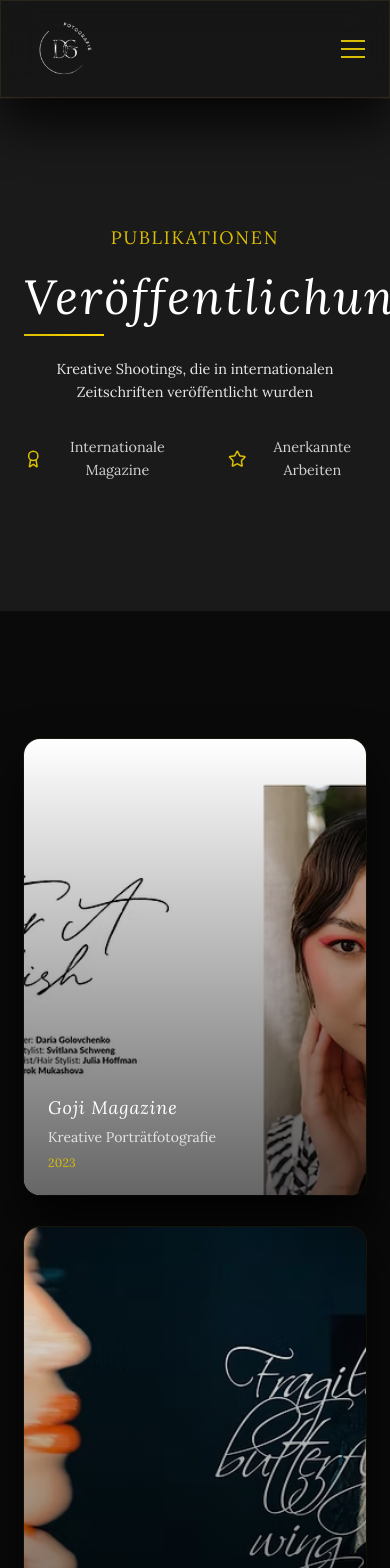
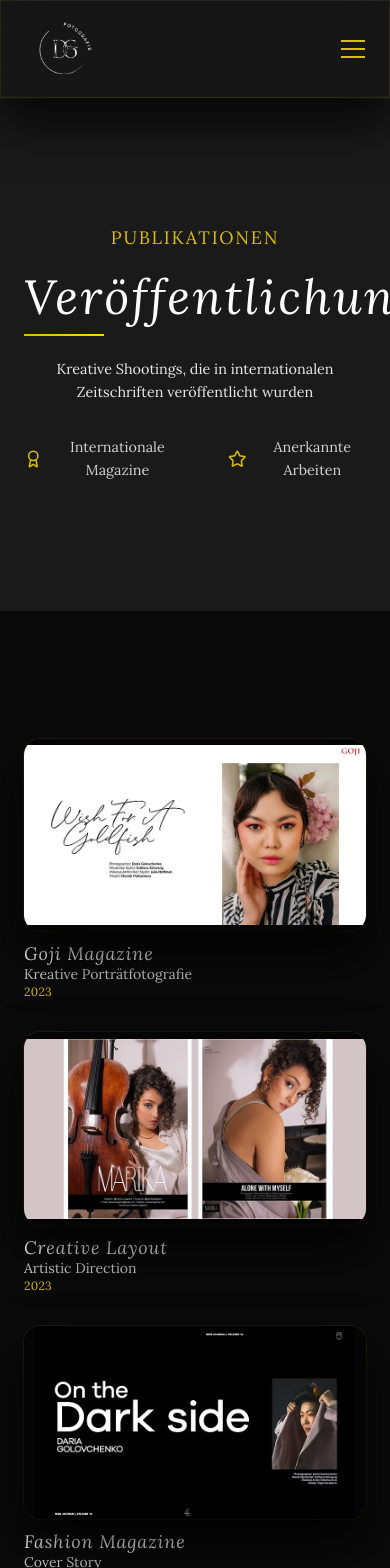
Before and after one commit to EwgenijBril/Fotostudio, a Next.js app: page /veroeffentlichungen in a window 390 px wide. Shown: the top 1568 px of the page. Built offline with nearby package versions, Linux system fonts and the light colour scheme.

Commit message:
change styles

```diff
--- a/app/kontakt/page.tsx
+++ b/app/kontakt/page.tsx
@@ -57,7 +57,7 @@ export default function KontaktPage() {
           <div className="grid grid-cols-1 md:grid-cols-2 gap-10 max-w-6xl mx-auto">
             {/* Contact Form */}
             <div className={`${isVisible ? "animate-cinematic-slide-in" : ""}`} style={{ animationDelay: "0.4s" }}>
-              <div className="glass-dark rounded-2xl p-8 cinematic-shadow">
+              <div className="glass-dark p-8 cinematic-shadow">
                 <div className="text-gold text-lg font-light tracking-[0.2em] mb-4 text-dramatic">NACHRICHT SENDEN</div>
                 <h3 className="font-light tracking-wide mb-8 text-white text-cinematic accent-line-gold">
                   Projekt anfragen
@@ -159,7 +159,7 @@ export default function KontaktPage() {
               className={`${isVisible ? "animate-cinematic-slide-in-right" : ""}`}
               style={{ animationDelay: "0.6s" }}
             >
-              <div className="glass-dark rounded-2xl p-8 cinematic-shadow">
+              <div className="glass-dark p-8 cinematic-shadow">
                 <div className="text-gold text-lg font-light tracking-[0.2em] mb-4 text-dramatic">
                   KONTAKTINFORMATIONEN
                 </div>
@@ -167,7 +167,7 @@ export default function KontaktPage() {
                   Erreichen Sie mich
                 </h3>
 
-                <div className="space-y-8 mb-12">
+                <div className="space-y-1 mb-2">
                   {[
                     {
                       icon: Mail,
--- a/app/veroeffentlichungen/page.tsx
+++ b/app/veroeffentlichungen/page.tsx
@@ -3,7 +3,7 @@
 import Image from "next/image"
 import Link from "next/link"
 import { Button } from "@/components/ui/button"
-import { Award, Star, Eye } from "lucide-react"
+import { Award, Star } from "lucide-react"
 import { useEffect, useState } from "react"
 
 export default function VeroeffentlichungenPage() {
@@ -13,6 +13,7 @@ export default function VeroeffentlichungenPage() {
     setIsVisible(true)
   }, [])
 
+  // Данные оставил как есть — size/position больше не используются
   const publications = [
     {
       id: 1,
@@ -23,14 +24,15 @@ export default function VeroeffentlichungenPage() {
       size: "large",
       position: { top: "10%", left: "5%" },
     },
+
     {
       id: 2,
-      image: "/images/publications/raamat-magazine.avif",
-      title: "RAAMAT Magazine",
-      description: "Oktober 2021 Issue",
-      year: "2021",
-      size: "medium",
-      position: { top: "15%", right: "10%" },
+      image: "/images/publications/creative-layout.avif",
+      title: "Creative Layout",
+      description: "Artistic Direction",
+      year: "2023",
+      size: "small",
+      position: { bottom: "10%", left: "40%" },
     },
     {
       id: 3,
@@ -79,27 +81,14 @@ export default function VeroeffentlichungenPage() {
     },
     {
       id: 8,
-      image: "/images/publications/creative-layout.avif",
-      title: "Creative Layout",
-      description: "Artistic Direction",
-      year: "2023",
-      size: "small",
-      position: { bottom: "10%", left: "40%" },
+      image: "/images/publications/raamat-magazine.avif",
+      title: "RAAMAT Magazine",
+      description: "Oktober 2021 Issue",
+      year: "2021",
+      size: "medium",
+      position: { top: "15%", right: "10%" },
     },
   ]
-
-  const getSizeClasses = (size: string) => {
-    switch (size) {
-      case "large":
-        return "w-80 h-96"
-      case "medium":
-        return "w-64 h-80"
-      case "small":
-        return "w-48 h-60"
-      default:
-        return "w-64 h-80"
-    }
-  }
 
   return (
     <div className="pt-24 bg-dark">
@@ -129,52 +118,65 @@ export default function VeroeffentlichungenPage() {
       </section>
 
       {/* Publications Gallery */}
-      <section className="py-32 bg-dark relative overflow-hidden min-h-screen">
+      <section className="py-32 bg-dark relative overflow-hidden">
         <div className="container-cinematic relative">
-          {/* Desktop Chaotic Layout */}
-          <div className="hidden lg:block relative h-[1200px]">
-            {publications.map((pub, index) => (
+          {/* Desktop: слева/справа по очереди, без обрезки */}
+          <div className="hidden lg:flex flex-col max-w-6xl m-auto gap-16 lg:gap-0">
+            {publications.map((pub, index) => {
+              const isLeft = index % 2 === 0
+              return (
                 <div
                   key={pub.id}
-                className={`absolute ${getSizeClasses(pub.size)} group ${
+                  className={`w-full flex ${isLeft ? "justify-start" : "justify-end"}`}
+                >
+                  <figure
+                    className={`group max-w-[900px] w-full ${
                       isVisible ? "animate-cinematic-fade-in" : ""
                     }`}
-                style={{ ...pub.position, animationDelay: `${index * 0.2}s` }}
+                    style={{ animationDelay: `${index * 0.15}s` }}
                   >
-                <div className="relative w-full h-full overflow-visible rounded-2xl cinematic-shadow corner-accent transition-all duration-500 ease-in-out group-hover:scale-[2.5] group-hover:z-50">
-                  <div className="relative w-full h-full overflow-hidden rounded-2xl">
-                    <Image src={pub.image || "/placeholder.svg"} alt={pub.title} fill className="object-cover group-hover:object-contain transition-all duration-500" />
-                    <div className="absolute inset-0 bg-gradient-to-t from-black via-black/50 to-transparent opacity-60 group-hover:opacity-0 transition-opacity duration-500" />
-                    <div className="absolute bottom-6 left-6 right-6 transform translate-y-full group-hover:translate-y-0 transition-transform duration-500 opacity-0 group-hover:opacity-100">
-                      <h3 className="text-xl font-light mb-2 text-white text-cinematic">{pub.title}</h3>
-                      <p className="text-white/80 text-sm font-light mb-2">{pub.description}</p>
+                    <div className="relative w-full aspect-[16/9] rounded-2xl corner-accent overflow-hidden">
+                      <Image
+                        src={pub.image || "/placeholder.svg"}
+                        alt={pub.title}
+                        fill
+                        className="object-contain transition-transform duration-500 group-hover:scale-[1.02]"
+                        sizes="(min-width: 1024px) 900px, 100vw"
+                        priority={index < 2}
+                      />
+                    </div>
+                    <figcaption className={`mt-4 ${isLeft ? "text-left" : "text-right"}`}>
+                      <h3 className="text-xl font-light text-white text-cinematic">{pub.title}</h3>
+                      <p className="text-white/80 text-sm font-light">{pub.description}</p>
                       <p className="text-gold text-xs font-light tracking-wide">{pub.year}</p>
+                    </figcaption>
+                  </figure>
                 </div>
-                    <div className="absolute top-4 right-4 glass-dark rounded-lg p-2 opacity-0 group-hover:opacity-100 transition-opacity duration-300">
-                      <Eye className="h-4 w-4 text-gold" />
-                    </div>
-                  </div>
-                </div>
-              </div>
-            ))}
+              )
+            })}
           </div>
 
-          {/* Mobile Grid Layout */}
-          <div className="lg:hidden grid grid-cols-1 md:grid-cols-2 gap-8">
+          {/* Mobile/Tablet: просто в рядок, уменьшенные, без обрезки */}
+          <div className="lg:hidden grid grid-cols-1 gap-8">
             {publications.map((pub, index) => (
               <div
                 key={pub.id}
                 className={`group ${isVisible ? "animate-cinematic-slide-up" : ""}`}
-                style={{ animationDelay: `${index * 0.1}s` }}
+                style={{ animationDelay: `${index * 0.08}s` }}
               >
-                <div className="relative aspect-[3/4] overflow-hidden rounded-2xl cinematic-shadow corner-accent transition-all duration-500 ease-in-out group-hover:scale-105">
-                  <Image src={pub.image || "/placeholder.svg"} alt={pub.title} fill className="object-cover group-hover:object-contain transition-all duration-500" />
-                  <div className="absolute inset-0 bg-gradient-to-t from-black via-black/50 to-transparent opacity-60 group-hover:opacity-0 transition-opacity duration-500" />
-                  <div className="absolute bottom-6 left-6 right-6">
-                    <h3 className="text-lg font-light mb-2 text-white text-cinematic">{pub.title}</h3>
-                    <p className="text-white/80 text-sm font-light mb-2">{pub.description}</p>
+                <div className="relative w-full aspect-[16/9] overflow-hidden rounded-2xl cinematic-shadow corner-accent bg-black/60">
+                  <Image
+                    src={pub.image || "/placeholder.svg"}
+                    alt={pub.title}
+                    fill
+                    className="object-contain"
+                    sizes="100vw"
+                  />
+                </div>
+                <div className="mt-3">
+                  <h3 className="text-lg font-light text-white text-cinematic">{pub.title}</h3>
+                  <p className="text-white/80 text-sm font-light">{pub.description}</p>
                   <p className="text-gold text-xs font-light tracking-wide">{pub.year}</p>
-                  </div>
                 </div>
               </div>
             ))}
@@ -217,11 +219,7 @@ export default function VeroeffentlichungenPage() {
               ))}
             </div>
 
-            <Button
-              asChild
-              size="lg"
-              className="px-12 py-6 btn-primary text-lg"
-            >
+            <Button asChild size="lg" className="px-12 py-6 btn-primary text-lg">
               <Link href="/kontakt"><span>Für Ihr Magazin anfragen</span></Link>
             </Button>
           </div>
```
Also changed, not shown: app/globals.css. Lines whose indentation alone changed are shown as unchanged.
